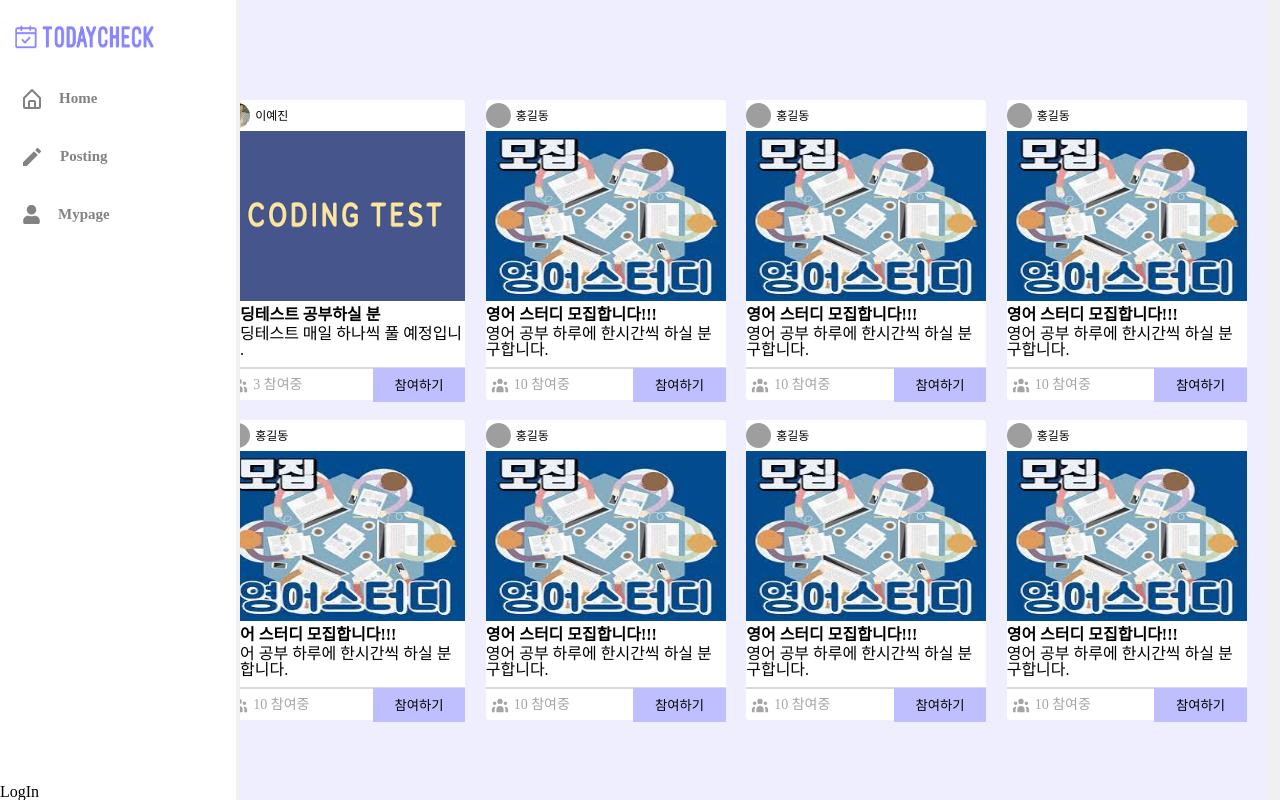
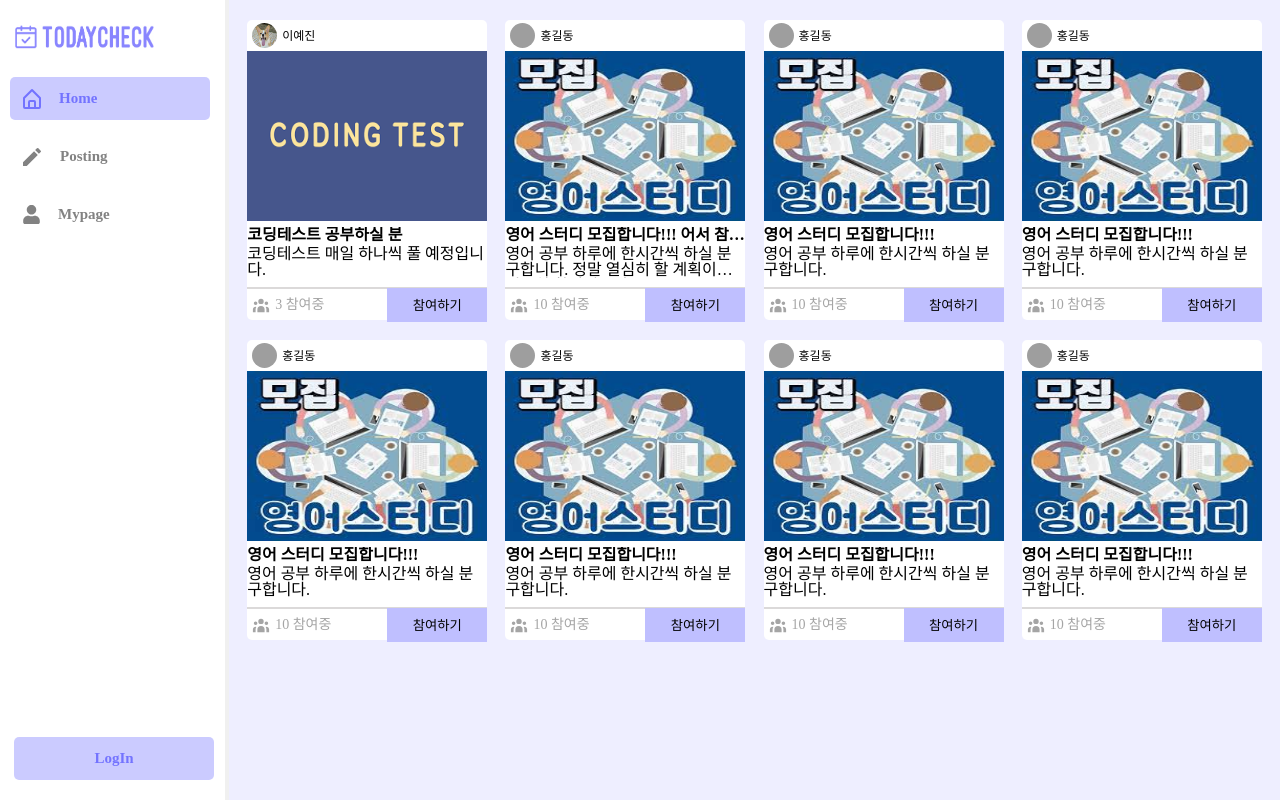
Before and after one commit to kimwanyoung/today-check, a React (Create React App) app in the folder todayCheckFE/: page / in a window 1280 px wide. Built offline with nearby package versions, Linux system fonts and the light colour scheme; grey boxes are pictures that could not be loaded.

Commit message:
ADD: home layout 완료

```diff
--- a/todayCheckFE/src/Router.js
+++ b/todayCheckFE/src/Router.js
@@ -2,25 +2,33 @@ import React from 'react';
 import { BrowserRouter, Route, Routes } from 'react-router-dom';
 import Login from './pages/LoginPage/Login';
 import Navigation from './components/Navigation';
+import styled from 'styled-components';
 
 //components
 import Home from './pages/Home';
 import Mypage from './pages/Mypage';
 import Posting from './pages/Posting';
+import MissionDetail from './components/home/MissionDetail';
 
 const Router = () => {
   return (
     <BrowserRouter>
+      <Container>
         <Navigation />
         <Routes>
           <Route path="/" element={<Home />} />
-        <Route path="/home" element={<Home />} />
           <Route path="/posting" element={<Posting />} />
           <Route path="/mypage" element={<Mypage />} />
+          <Route path="/missionDetail" element={<MissionDetail />} />
           <Route path="/login/*" element={<Login />} />
         </Routes>
+      </Container>
     </BrowserRouter>
   );
 };
 
 export default Router;
+
+const Container = styled.div`
+  display: flex;
+`;
--- a/todayCheckFE/src/components/Navigation.js
+++ b/todayCheckFE/src/components/Navigation.js
@@ -19,7 +19,7 @@ const Navigation = () => {
 
       <NavWrapper>
         {/* 홈 버튼 */}
-        <Link to="/home">
+        <Link to="/">
           <HomeNavButton pageName={location.pathname}>
             <BiHomeAlt className="Home" /> Home
           </HomeNavButton>
@@ -41,7 +41,7 @@ const Navigation = () => {
         </Link>
       </NavWrapper>
       <LoginMove to="/login">
-        <h1>LogIn</h1>
+        <Login>LogIn</Login>
       </LoginMove>
     </HeaderContainer>
   );
@@ -49,19 +49,16 @@ const Navigation = () => {
 
 export default Navigation;
 
-const LoginMove = styled(Link)`
-  text-decoration: none;
-  color: black;
+const HeaderContainer = styled.div`
+  width: 240px;
+  height: 100vh;
+  float: left;
+  border-right: 4.5px solid #f0f0f0;
+  background-color: white;
 `;
 
-const HeaderContainer = styled.div`
-  position: absolute;
-  display: flex;
-  width: 240px;
-  height: 100vh;
-  flex-direction: column;
-  border-right: 4.5px solid #f0f0f0;
-  background-color: white;
+const LogoWrapper = styled.div`
+  display: block;
 `;
 
 const TodayCheckLogo = styled.img`
@@ -70,15 +67,10 @@ const TodayCheckLogo = styled.img`
   margin: 25px 15px;
 `;
 
-const LogoWrapper = styled.div`
-  display: block;
-`;
-
 const NavWrapper = styled.ul`
   display: flex;
   flex-direction: column;
   width: 225px;
-  height: 100vh;
 `;
 
 const HomeNavButton = styled.li`
@@ -92,9 +84,9 @@ const HomeNavButton = styled.li`
   border-radius: 5px;
   font-size: 15px;
   font-weight: 900;
-  background-color: ${props => (props.pageName === '/home' ? '#BFBFFF' : '')};
-  color: ${props => (props.pageName === '/home' ? '#5151FF' : '#828282')};
-  opacity: ${props => (props.pageName === '/home' ? '0.8' : '')};
+  background-color: ${props => (props.pageName === '/' ? '#BFBFFF' : '')};
+  color: ${props => (props.pageName === '/' ? '#5151FF' : '#828282')};
+  opacity: ${props => (props.pageName === '/' ? '0.8' : '')};
   font-family: 'HallymGothic-Regular';
   transition-property: background-color;
   transition-duration: 0.5s;
@@ -175,3 +167,36 @@ const MypageNavButton = styled.li`
     font-family: 'HallymGothic-Regular';
   }
 `;
+
+const Login = styled.li`
+  display: flex;
+  justify-content: center;
+  align-items: center;
+  width: 200px;
+  height: 43px;
+  margin-left: 10px;
+  margin-bottom: 15px;
+  border-radius: 5px;
+  font-size: 15px;
+  font-weight: 900;
+  background-color: #bfbfff;
+  color: #5151ff;
+  opacity: 0.8;
+  font-family: 'HallymGothic-Regular';
+  transition-property: background-color;
+  transition-duration: 0.5s;
+
+  &:hover {
+    background-color: #6565ff;
+    color: white;
+  }
+`;
+
+const LoginMove = styled(Link)`
+  display: block;
+  position: absolute;
+  bottom: 5px;
+  left: 4px;
+  text-decoration: none;
+  color: #5151ff;
+`;
--- /dev/null
+++ b/todayCheckFE/src/components/home/MissionDetail.js
@@ -0,0 +1,7 @@
+import styled from 'styled-components';
+
+const MissionDetail = () => {
+  return <div></div>;
+};
+
+export default MissionDetail;
--- a/todayCheckFE/src/components/home/homeBox.js
+++ b/todayCheckFE/src/components/home/homeBox.js
@@ -1,6 +1,7 @@
 import React from 'react';
 import styled from 'styled-components';
 import { HiUserGroup } from 'react-icons/hi';
+import { Link } from 'react-router-dom';
 
 const HomeBox = ({
   postPicture,
@@ -35,7 +36,9 @@ const HomeBox = ({
           <HiUserGroup className="HomeBoxUserIcon" />
           {participants} 참여중
         </HomeBoxParticipants>
-        <HomeBoxButton>참여하기</HomeBoxButton>
+        <Link to="/missionDetail">
+          <HomeBoxButton>참여하기</HomeBoxButton>
+        </Link>
       </HomeBoxBottom>
     </HomeBoxContainer>
   );
@@ -46,7 +49,7 @@ export default HomeBox;
 const HomeBoxContainer = styled.div`
   width: 240px;
   height: 300px;
-  border-radius: 3px;
+  border-radius: 5px;
   background-color: white;
   margin-top: 20px;
 `;
@@ -56,6 +59,7 @@ const HomeBoxHead = styled.div`
   justify-content: start;
   align-items: center;
   margin: 3px 0;
+  padding-left: 5px;
   width: 100%;
   height: 25px;
   font-size: 12px;
@@ -82,9 +86,18 @@ const HomeBoxTopic = styled.div`
 const HomeBoxTitle = styled.div`
   margin: 3px 0;
   font-weight: bold;
+  text-overflow: ellipsis;
+  white-space: nowrap;
+  overflow: hidden;
 `;
 
-const HomeBoxContent = styled.div``;
+const HomeBoxContent = styled.div`
+  overflow: hidden;
+  text-overflow: ellipsis;
+  display: -webkit-box;
+  -webkit-line-clamp: 2;
+  -webkit-box-orient: vertical;
+`;
 
 const HomeBoxBottom = styled.div`
   display: flex;
@@ -113,7 +126,7 @@ const HomeBoxButton = styled.button`
   display: flex;
   align-items: center;
   justify-content: center;
-  width: 150px;
+  width: 100px;
   height: 34px;
   background-color: #bfbfff;
   &:active,
--- a/todayCheckFE/src/pages/Home.js
+++ b/todayCheckFE/src/pages/Home.js
@@ -1,5 +1,4 @@
 import styled from 'styled-components';
-import Navigation from '../components/Navigation';
 
 // images
 import codingTest from '../images/codingTest.png';
@@ -8,7 +7,7 @@ import englishStudy from '../images/englishStudy.jpeg';
 import cat from '../images/cat.jpeg';
 
 //components
-import HomeBox from '../components/home/homeBox';
+import HomeBox from '../components/home/HomeBox';
 
 // 예시 데이터 추후 삭제할 예정
 const homeData = [
@@ -25,8 +24,9 @@ const homeData = [
     adminName: '홍길동',
     adminPicture: cat,
     participants: 10,
-    postTitle: '영어 스터디 모집합니다!!!',
-    postContent: '영어 공부 하루에 한시간씩 하실 분 구합니다.',
+    postTitle: '영어 스터디 모집합니다!!! 어서 참여하세요!!',
+    postContent:
+      '영어 공부 하루에 한시간씩 하실 분 구합니다. 정말 열심히 할 계획이니 신중히 참여해주세요!!',
   },
   {
     postPicture: englishStudy,
@@ -80,8 +80,7 @@ const homeData = [
 
 const Home = () => {
   return (
-    <MainContainer>
-      <RightSection>
+    <RightContainer>
       <HomeBoxContainer>
         {homeData.map((data, index) => (
           <HomeBox
@@ -95,31 +94,23 @@ const Home = () => {
           />
         ))}
       </HomeBoxContainer>
-      </RightSection>
-    </MainContainer>
+    </RightContainer>
   );
 };
 
 export default Home;
 
-const MainContainer = styled.div`
-  display: flex;
-  width: 83vw;
-  margin-left: 16vw;
+const RightContainer = styled.div`
+  float: right;
+  height: 100vh;
   background-color: #eeeeff;
-`;
-
-const RightSection = styled.div`
-  display: fixed;
-  left: 225px;
-  width: 100%;
+  overflow-x: hidden;
+  overflow-y: scroll;
+  padding-bottom: 1rem;
 `;
 
 const HomeBoxContainer = styled.div`
   display: flex;
-  width: 100vw;
-  height: 100vh;
-  overflow: scroll;
   justify-content: space-evenly;
   align-content: center;
   flex-flow: row wrap;
--- a/todayCheckFE/src/styles/basic.css
+++ /dev/null
@@ -1,39 +0,0 @@
-/* 기본 css 스타일 없애기 */
-
-* {
-  margin: 0;
-  padding: 0;
-  /* background-color: black; */
-  font-family: 'Noto Sans KR', sans-serif;
-}
-
-button {
-  border: none;
-  outline: none;
-  cursor: pointer;
-}
-
-button:focus {
-  border: none;
-  outline: none;
-  cursor: pointer;
-}
-
-input:focus {
-  outline: none;
-}
-
-li {
-  list-style: none;
-}
-
-li {
-  list-style: none;
-}
-
-a {
-  text-decoration: none;
-  color: black;
-}
-
-/* 폰트 */
```
Also changed, not shown: todayCheckFE/src/GlobalStyles.js (line endings or trailing spaces), 1 other file (tests, documents, lock files or other folders). Lines whose indentation alone changed are shown as unchanged.
